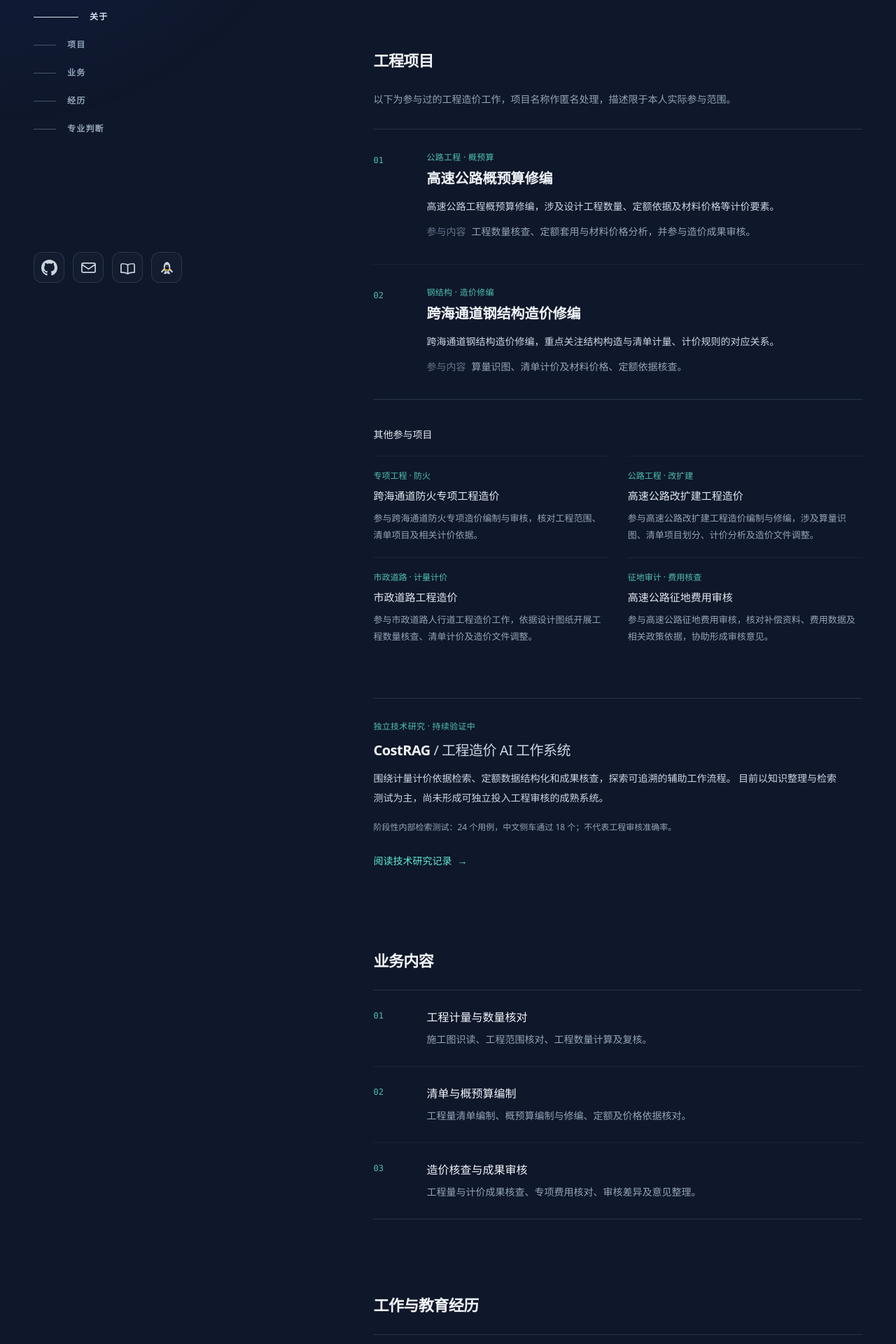
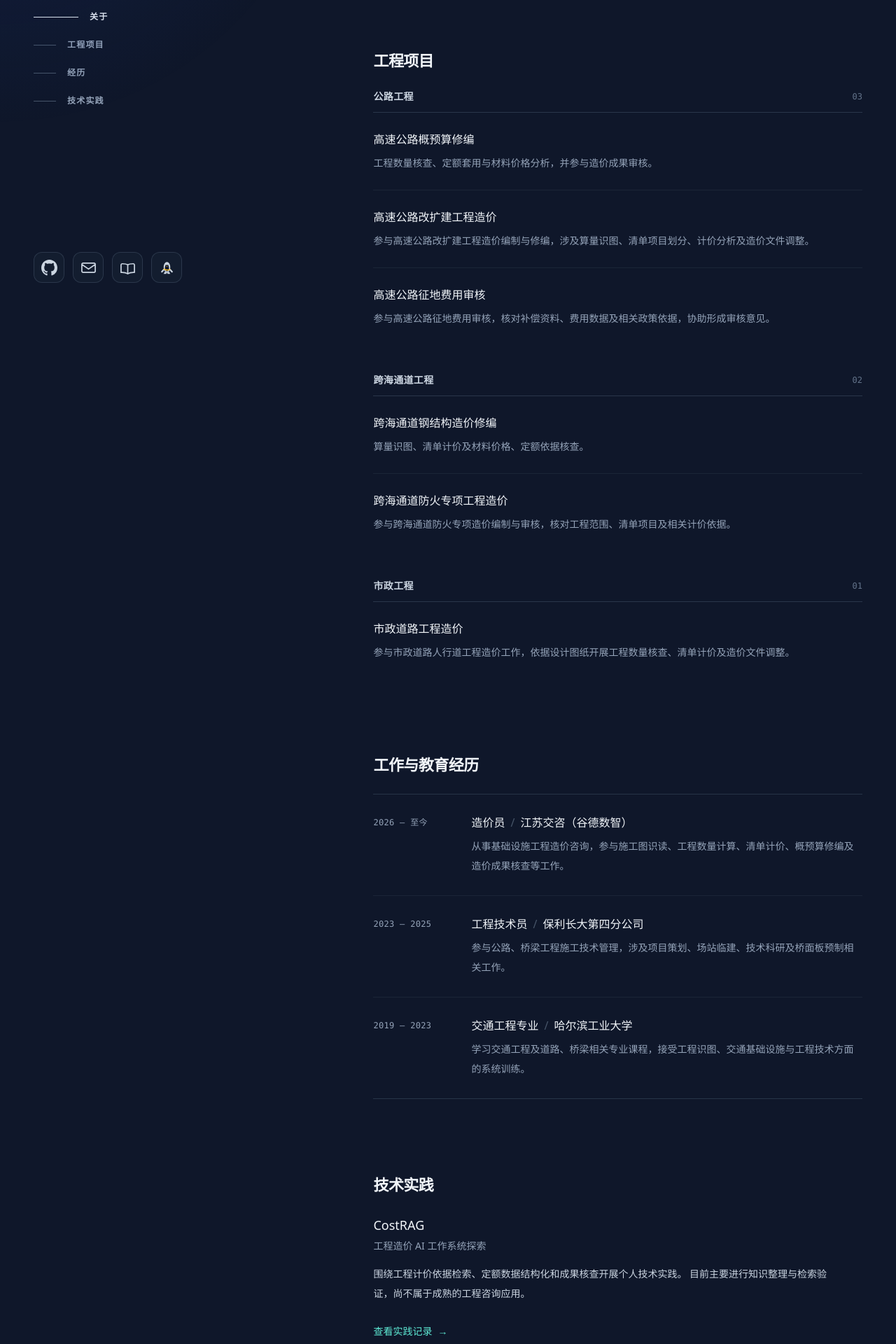
Before and after one commit to Zhangwier/zhangwier.github.io, a Next.js app: page / in a window 1280 px wide. Shown: the part 300-2220 px from the top of the page at 70% size. Built offline with nearby package versions, Linux system fonts and the light colour scheme.

Commit message:
Simplify portfolio title and group projects by engineering field

```diff
--- a/app/page.tsx
+++ b/app/page.tsx
@@ -1,10 +1,9 @@
 import Spotlight from '@/components/Spotlight';
 import Sidebar from '@/components/Sidebar';
 import About from '@/components/sections/About';
-import Focus from '@/components/sections/Focus';
-import Method from '@/components/sections/Method';
 import Experience from '@/components/sections/Experience';
 import Projects from '@/components/sections/Projects';
+import Research from '@/components/sections/Research';
 import Footer from '@/components/Footer';
 
 /** Portfolio only: articles live in the independent /blog/ reading space. */
@@ -27,9 +26,8 @@ export default function Page() {
           <main id="content" className="pt-12 sm:pt-16 lg:w-[59%] lg:py-24">
             <About />
             <Projects />
-            <Focus />
             <Experience />
-            <Method />
+            <Research />
 
             <Footer />
           </main>
--- a/components/sections/Projects.tsx
+++ b/components/sections/Projects.tsx
@@ -1,73 +1,42 @@
-import Link from 'next/link';
 import { projects } from '@/data/profile';
 import SectionHeading, { sectionClass } from '@/components/SectionKit';
 
-const selected = projects.filter(project => project.featured);
-const others = projects.filter(project => !project.featured);
+const groups = ['公路工程', '跨海通道工程', '市政工程'] as const;
 
-/** A text-first engineering project index; no invented project photos or outcomes. */
 export default function Projects() {
   return (
-    <section id="projects" className={sectionClass} aria-label="工程项目与个人技术研究">
+    <section id="projects" className={sectionClass} aria-label="参与的工程项目">
       <SectionHeading>工程项目</SectionHeading>
-      <p className="mb-7 text-sm leading-7 text-slate-400">
-        以下为参与过的工程造价工作，项目名称作匿名处理，描述限于本人实际参与范围。
-      </p>
 
-      <ol className="divide-y divide-slate-800/80 border-y border-slate-700/70">
-        {selected.map((project, index) => (
-          <li key={project.title} className="group grid grid-cols-[2.5rem_minmax(0,1fr)] gap-3 py-8 sm:grid-cols-[3.5rem_minmax(0,1fr)] sm:gap-5">
-            <span className="pt-1 font-mono text-xs tabular-nums text-teal-300/80">
-              {String(index + 1).padStart(2, '0')}
-            </span>
-            <div className="min-w-0">
-              <p className="text-xs font-medium tracking-wide text-teal-300/80">{project.category}</p>
-              <h3 className="mt-2 text-lg font-semibold leading-relaxed text-slate-100 sm:text-xl">{project.title}</h3>
-              <p className="mt-3 text-sm leading-7 text-slate-300">{project.summary}</p>
-              {project.role && (
-                <p className="mt-2 text-sm leading-7 text-slate-400">
-                  <span className="mr-2 text-slate-500">参与内容</span>{project.role}
-                </p>
-              )}
+      <div className="space-y-10">
+        {groups.map(group => {
+          const items = projects.filter(project => project.group === group);
+          if (!items.length) return null;
+
+          return (
+            <div key={group}>
+              <div className="flex items-center gap-4 border-b border-slate-700/75 pb-3">
+                <h3 className="text-sm font-semibold tracking-wide text-slate-300">{group}</h3>
+                <span className="ml-auto font-mono text-xs tabular-nums text-slate-500">
+                  {String(items.length).padStart(2, '0')}
+                </span>
+              </div>
+
+              <ul className="divide-y divide-slate-800/80">
+                {items.map(project => (
+                  <li key={project.title} className="py-5 sm:py-6">
+                    <h4 className="text-[16px] font-medium leading-7 text-slate-100">
+                      {project.title}
+                    </h4>
+                    <p className="mt-1.5 max-w-2xl text-sm leading-7 text-slate-400">
+                      {project.role || project.summary}
+                    </p>
+                  </li>
+                ))}
+              </ul>
             </div>
-          </li>
-        ))}
-      </ol>
-
-      {others.length > 0 && (
-        <div className="mt-10">
-          <h3 className="mb-5 text-sm font-medium text-slate-200">其他参与项目</h3>
-          <ul className="grid gap-x-7 gap-y-0 sm:grid-cols-2">
-            {others.map(project => (
-              <li key={project.title} className="border-t border-slate-800/90 py-5">
-                <p className="text-xs text-teal-300/80">{project.category}</p>
-                <h4 className="mt-2 text-[15px] font-medium leading-6 text-slate-200">{project.title}</h4>
-                <p className="mt-2 text-[13px] leading-6 text-slate-400">{project.summary}</p>
-              </li>
-            ))}
-          </ul>
-        </div>
-      )}
-
-      <div className="mt-14 border-t border-slate-700/70 pt-8">
-        <p className="text-xs font-medium tracking-wide text-teal-300/80">独立技术研究 · 持续验证中</p>
-        <h3 className="mt-3 text-xl font-semibold tracking-tight text-slate-100">
-          CostRAG <span className="font-normal text-slate-300">/ 工程造价 AI 工作系统</span>
-        </h3>
-        <p className="mt-3 max-w-2xl text-sm leading-7 text-slate-300">
-          围绕计量计价依据检索、定额数据结构化和成果核查，探索可追溯的辅助工作流程。
-          目前以知识整理与检索测试为主，尚未形成可独立投入工程审核的成熟系统。
-        </p>
-        <p className="mt-4 text-xs leading-6 text-slate-400">
-          阶段性内部检索测试：24 个用例，中文侧车通过 18 个；不代表工程审核准确率。
-        </p>
-        <Link
-          href="/blog/costrag/"
-          className="group mt-4 inline-flex min-h-10 items-center gap-2 text-sm font-medium text-teal-300 transition-colors hover:text-teal-200"
-        >
-          阅读技术研究记录
-          <span aria-hidden="true" className="transition-transform group-hover:translate-x-1 motion-reduce:transform-none">→</span>
-        </Link>
+          );
+        })}
       </div>
     </section>
   );
--- /dev/null
+++ b/components/sections/Research.tsx
@@ -0,0 +1,21 @@
+import Link from 'next/link';
+import SectionHeading, { sectionClass } from '@/components/SectionKit';
+
+export default function Research() {
+  return (
+    <section id="research" className={sectionClass} aria-label="个人技术实践">
+      <SectionHeading>技术实践</SectionHeading>
+      <h3 className="text-lg font-medium leading-8 text-slate-100">CostRAG</h3>
+      <p className="mt-1 text-sm text-slate-400">工程造价 AI 工作系统探索</p>
+      <p className="mt-4 max-w-2xl text-sm leading-7 text-slate-300">
+        围绕工程计价依据检索、定额数据结构化和成果核查开展个人技术实践。
+        目前主要进行知识整理与检索验证，尚不属于成熟的工程咨询应用。
+      </p>
+      <Link href="/blog/costrag/"
+        className="group mt-5 inline-flex min-h-10 items-center gap-2 text-sm font-medium text-teal-300 transition-colors hover:text-teal-200">
+        查看实践记录
+        <span aria-hidden="true" className="transition-transform group-hover:translate-x-1 motion-reduce:transform-none">→</span>
+      </Link>
+    </section>
+  );
+}
--- a/data/profile.ts
+++ b/data/profile.ts
@@ -37,6 +37,7 @@ export type ProjectItem = {
   imageAlt?: string;
   badge?: string;
   category?: string;
+  group?: '公路工程' | '跨海通道工程' | '市政工程';
   featured?: boolean;
   role?: string;
   approach?: string;
@@ -44,8 +45,8 @@ export type ProjectItem = {
 
 export const profile = {
   name: 'ZhangWex',
-  title: '工程造价咨询',
-  tagline: '公路、桥梁及市政工程的工程计量、计价与造价核查。',
+  title: '造价',
+  tagline: '公路、桥梁及市政基础设施工程。',
   email: 'zhangwex@outlook.com',
 
   // 正文支持 **加粗** 语法，会渲染成更亮的强调色。
@@ -121,6 +122,7 @@ export const experience: ExperienceItem[] = [
 export const projects: ProjectItem[] = [
   {
     title: '高速公路概预算修编',
+    group: '公路工程',
     summary:
       '高速公路工程概预算修编，涉及设计工程数量、定额依据及材料价格等计价要素。',
     tags: ['概预算', '工程量', '定额计价', '造价审核'],
@@ -133,6 +135,7 @@ export const projects: ProjectItem[] = [
   },
   {
     title: '跨海通道钢结构造价修编',
+    group: '跨海通道工程',
     summary:
       '跨海通道钢结构造价修编，重点关注结构构造与清单计量、计价规则的对应关系。',
     tags: ['钢结构', '工程计量', '清单计价', '造价分析'],
@@ -145,6 +148,7 @@ export const projects: ProjectItem[] = [
   },
   {
     title: '跨海通道防火专项工程造价',
+    group: '跨海通道工程',
     category: '专项工程 · 防火',
     summary:
       '参与跨海通道防火专项造价编制与审核，核对工程范围、清单项目及相关计价依据。',
@@ -152,6 +156,7 @@ export const projects: ProjectItem[] = [
   },
   {
     title: '高速公路改扩建工程造价',
+    group: '公路工程',
     category: '公路工程 · 改扩建',
     summary:
       '参与高速公路改扩建工程造价编制与修编，涉及算量识图、清单项目划分、计价分析及造价文件调整。',
@@ -159,6 +164,7 @@ export const projects: ProjectItem[] = [
   },
   {
     title: '市政道路工程造价',
+    group: '市政工程',
     category: '市政道路 · 计量计价',
     summary:
       '参与市政道路人行道工程造价工作，依据设计图纸开展工程数量核查、清单计价及造价文件调整。',
@@ -166,6 +172,7 @@ export const projects: ProjectItem[] = [
   },
   {
     title: '高速公路征地费用审核',
+    group: '公路工程',
     category: '征地审计 · 费用核查',
     summary:
       '参与高速公路征地费用审核，核对补偿资料、费用数据及相关政策依据，协助形成审核意见。',
@@ -178,8 +185,7 @@ export const projects: ProjectItem[] = [
 // 导航项与页面区块一一对应；隐藏区块时记得同步删掉这里的条目。
 export const navLinks = [
   { id: 'about', label: '关于' },
-  { id: 'projects', label: '项目' },
-  { id: 'focus', label: '业务' },
+  { id: 'projects', label: '工程项目' },
   { id: 'experience', label: '经历' },
-  { id: 'method', label: '专业判断' },
+  { id: 'research', label: '技术实践' },
 ];
```
